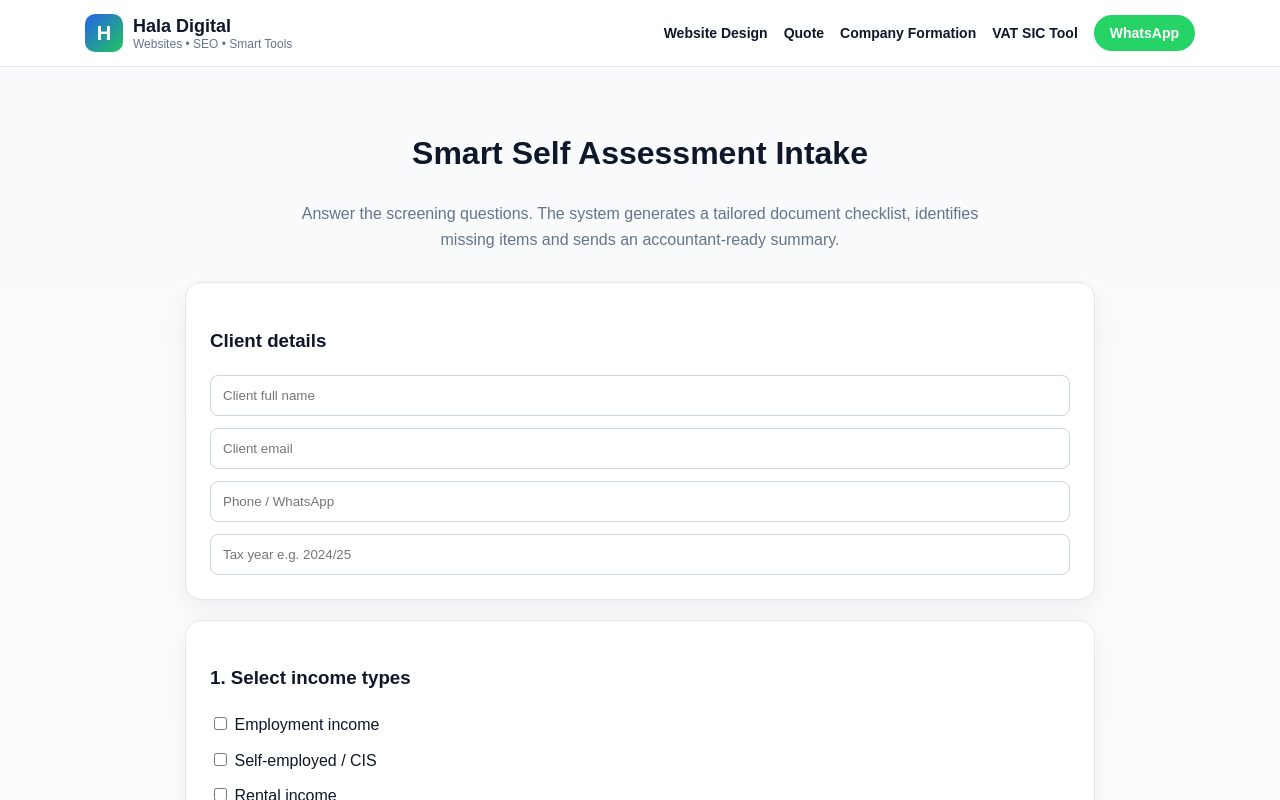
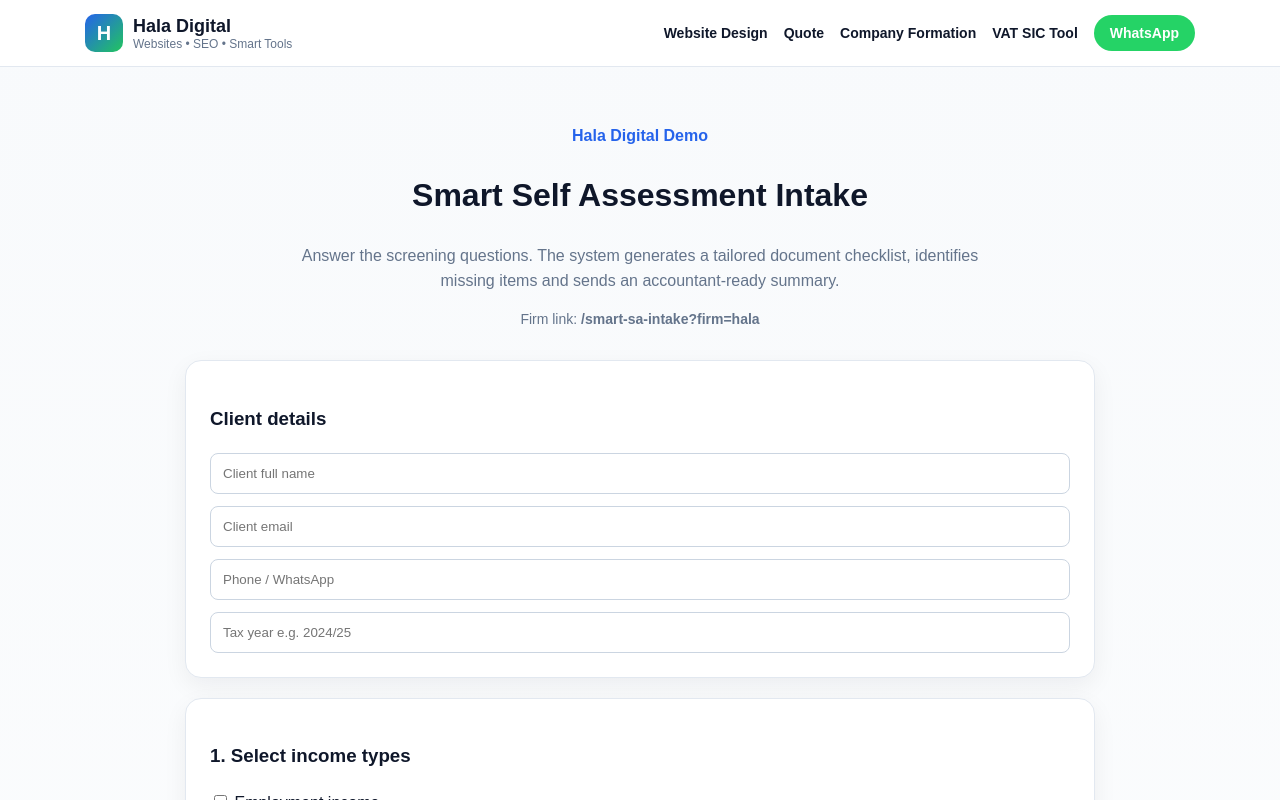
Before and after one commit to HalaDigitalLtd/uktaxcalculator-app, a Next.js app: page /smart-sa-intake in a window 1280 px wide. Shown: the top 800 px of the page. Built offline with nearby package versions, Linux system fonts and the light colour scheme.

Commit message:
Add firm-based routing to Smart SA Intake

```diff
--- a/app/smart-sa-intake/page.tsx
+++ b/app/smart-sa-intake/page.tsx
@@ -4,6 +4,41 @@ import { useMemo, useState } from "react";
 
 type Answers = Record<string, boolean>;
 type Status = Record<string, string>;
+
+type FirmConfig = {
+  name: string;
+  formEndpoint: string;
+  contactEmail?: string;
+};
+
+const DEFAULT_FORM_ENDPOINT = "https://formspree.io/f/xbdwlgdv";
+
+const firmConfig: Record<string, FirmConfig> = {
+  hala: {
+    name: "Hala Digital Demo",
+    formEndpoint: DEFAULT_FORM_ENDPOINT,
+  },
+
+  bnw: {
+    name: "BNW Accountants",
+    formEndpoint: DEFAULT_FORM_ENDPOINT,
+  },
+
+  firm001: {
+    name: "Firm 001",
+    formEndpoint: DEFAULT_FORM_ENDPOINT,
+  },
+
+  firm002: {
+    name: "Firm 002",
+    formEndpoint: DEFAULT_FORM_ENDPOINT,
+  },
+
+  firm003: {
+    name: "Firm 003",
+    formEndpoint: DEFAULT_FORM_ENDPOINT,
+  },
+};
 
 const incomeTypes = [
   ["employment", "Employment income"],
@@ -24,14 +59,30 @@ const documentMap: Record<string, string[]> = {
 };
 
 const riskMap: Record<string, string[]> = {
-  self: ["VAT threshold should be reviewed if turnover is close to or above £90,000.", "CIS deductions should be agreed to contractor statements."],
-  rental: ["Mortgage interest restriction may apply for residential property.", "Joint ownership and property percentage should be checked."],
+  self: [
+    "VAT threshold should be reviewed if turnover is close to or above £90,000.",
+    "CIS deductions should be agreed to contractor statements.",
+  ],
+  rental: [
+    "Mortgage interest restriction may apply for residential property.",
+    "Joint ownership and property percentage should be checked.",
+  ],
   dividends: ["Dividend tax depends on total income and tax band allocation."],
   capital: ["UK residential property disposals may require separate CGT reporting."],
   foreign: ["Foreign pages and double tax relief may be required."],
 };
 
+function getFirmFromUrl() {
+  if (typeof window === "undefined") return "hala";
+  const params = new URLSearchParams(window.location.search);
+  return params.get("firm") || "hala";
+}
+
 export default function SmartSAIntake() {
+  const firmKey = getFirmFromUrl();
+  const firm = firmConfig[firmKey] || firmConfig.hala;
+  const isUnknownFirm = !firmConfig[firmKey];
+
   const [answers, setAnswers] = useState<Answers>({});
   const [status, setStatus] = useState<Status>({});
   const [submitting, setSubmitting] = useState(false);
@@ -56,6 +107,12 @@ export default function SmartSAIntake() {
 
   const summary = `
 Smart SA Intake Summary
+
+Firm:
+${firm.name}
+
+Firm key:
+${firmKey}
 
 Detected profile:
 ${selectedProfile.length ? selectedProfile.map((x) => `- ${x}`).join("\n") : "- None selected"}
@@ -85,9 +142,11 @@ ${riskFlags.length ? riskFlags.map((x) => `- ${x}`).join("\n") : "- None"}
     setSubmitting(true);
 
     const formData = new FormData(event.currentTarget);
+    formData.append("firm_name", firm.name);
+    formData.append("firm_key", firmKey);
     formData.append("smart_intake_summary", summary);
 
-    await fetch("https://formspree.io/f/xbdwlgdv", {
+    await fetch(firm.formEndpoint, {
       method: "POST",
       body: formData,
       headers: { Accept: "application/json" },
@@ -98,11 +157,25 @@ ${riskFlags.length ? riskFlags.map((x) => `- ${x}`).join("\n") : "- None"}
 
   return (
     <div style={{ maxWidth: "950px", margin: "0 auto", padding: "40px 20px", fontFamily: "Arial, sans-serif", lineHeight: 1.6 }}>
-      <h1 style={{ textAlign: "center" }}>Smart Self Assessment Intake</h1>
+      <div style={{ textAlign: "center", marginBottom: "30px" }}>
+        <p style={{ color: "#2563eb", fontWeight: "bold" }}>{firm.name}</p>
 
-      <p style={{ textAlign: "center", color: "#64748b", maxWidth: "720px", margin: "10px auto 30px" }}>
-        Answer the screening questions. The system generates a tailored document checklist, identifies missing items and sends an accountant-ready summary.
-      </p>
+        <h1>Smart Self Assessment Intake</h1>
+
+        <p style={{ color: "#64748b", maxWidth: "720px", margin: "10px auto" }}>
+          Answer the screening questions. The system generates a tailored document checklist, identifies missing items and sends an accountant-ready summary.
+        </p>
+
+        <p style={{ fontSize: "14px", color: "#64748b" }}>
+          Firm link: <strong>{`/smart-sa-intake?firm=${firmKey}`}</strong>
+        </p>
+
+        {isUnknownFirm ? (
+          <div style={{ marginTop: "15px", padding: "14px", background: "#fee2e2", color: "#991b1b", borderRadius: "10px" }}>
+            Unknown firm code. This submission will be sent to the Hala Digital demo inbox.
+          </div>
+        ) : null}
+      </div>
 
       <form onSubmit={handleSubmit} style={{ display: "grid", gap: "20px" }}>
         <section style={cardStyle}>
@@ -164,7 +237,7 @@ ${riskFlags.length ? riskFlags.map((x) => `- ${x}`).join("\n") : "- None"}
           <h3>3. Document folder link</h3>
           <input name="document_link" placeholder="Paste Google Drive / Dropbox / OneDrive folder link" style={inputStyle} />
           <p style={{ fontSize: "13px", color: "#64748b" }}>
-            For the MVP, documents should be uploaded to a secure shared folder and the link pasted here.
+            For this MVP, documents should be uploaded to a secure shared folder and the link pasted here.
           </p>
         </section>
 
@@ -192,7 +265,7 @@ ${riskFlags.length ? riskFlags.map((x) => `- ${x}`).join("\n") : "- None"}
           <textarea name="notes" placeholder="Anything the accountant should know?" rows={4} style={inputStyle} />
         </section>
 
-        <input type="hidden" name="_subject" value="Smart SA Intake Submission" />
+        <input type="hidden" name="_subject" value={`Smart SA Intake Submission - ${firm.name}`} />
 
         <button
           type="submit"
```
